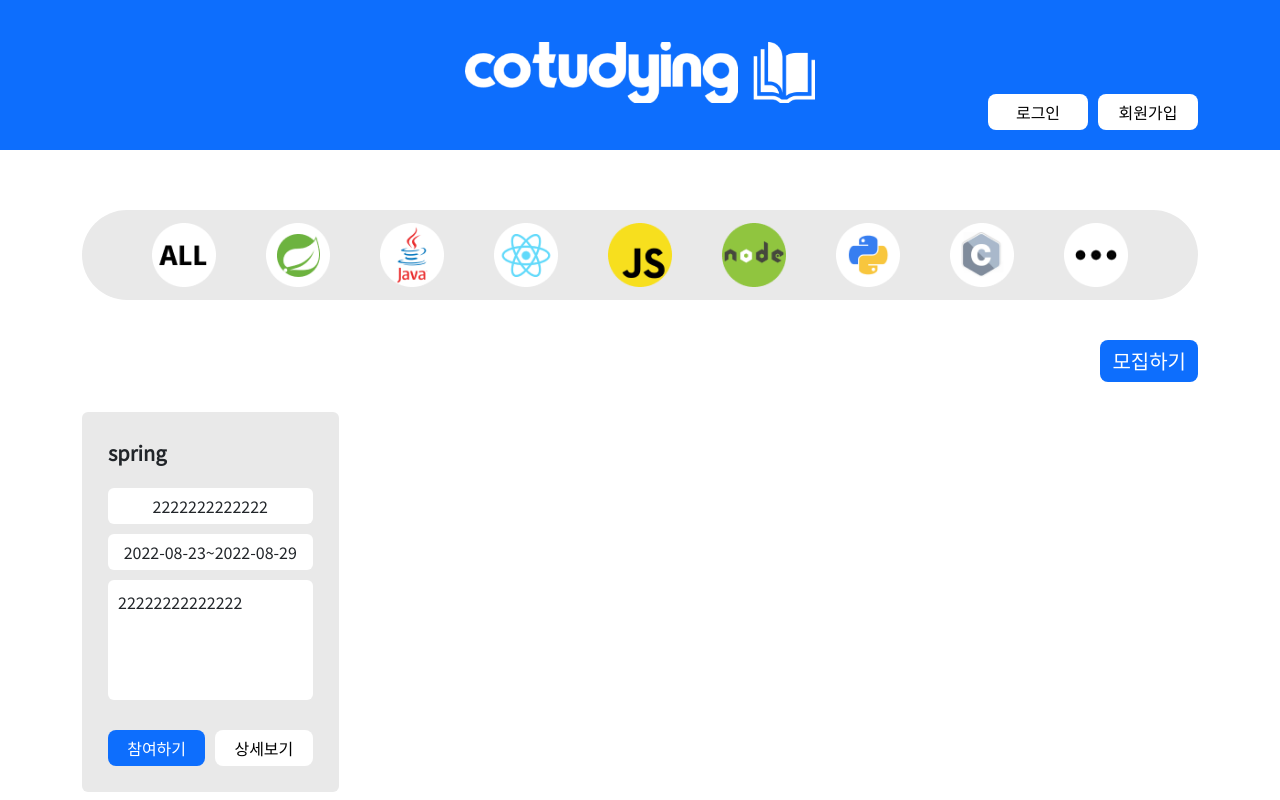
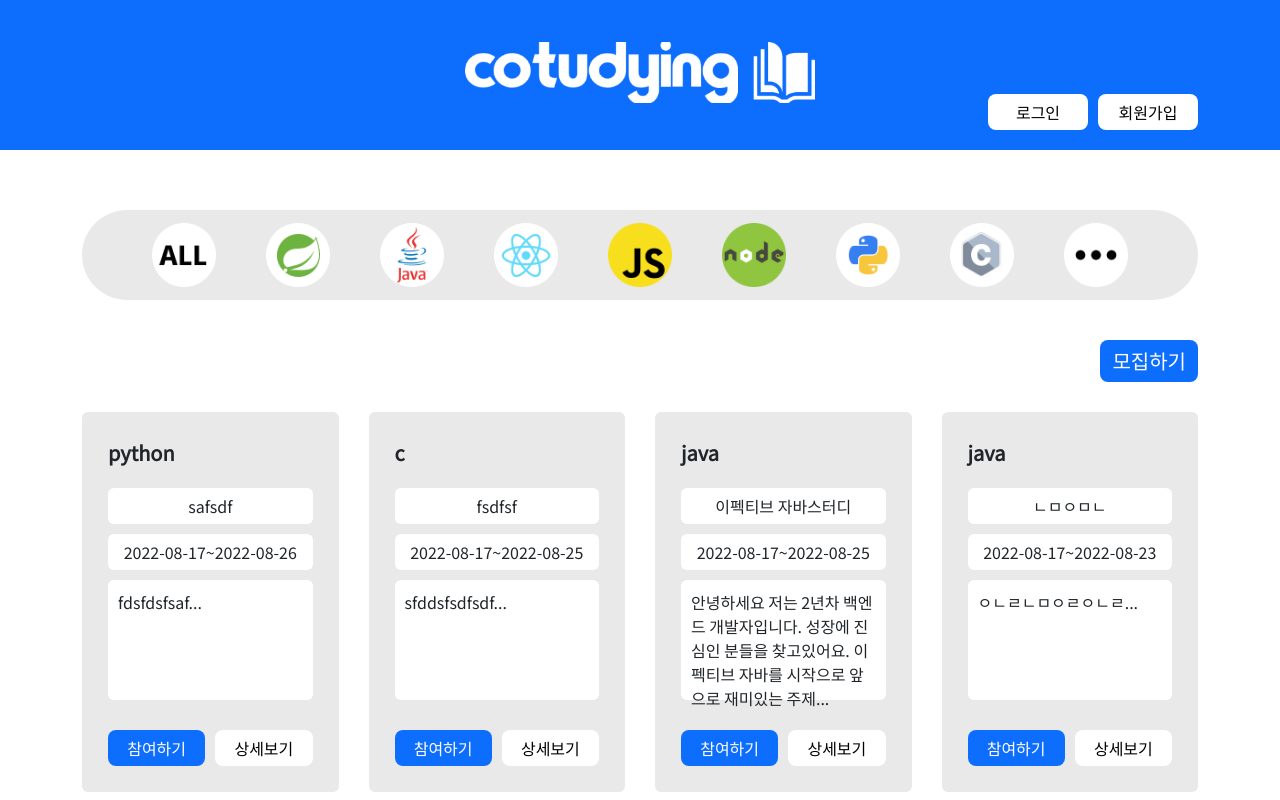
Before and after one commit to suzzeong/front-cotudying-project, a React (Create React App) app: page / in a window 1280 px wide. Shown: the top 800 px of the page. Built offline with nearby package versions, Linux system fonts and the light colour scheme; data requests are answered from the project's data file; a web font is replaced by a local one.

Commit message:
delete 작업 완료

```diff
--- a/db.json
+++ b/db.json
@@ -1,14 +1,64 @@
 {
   "cotudy": [
     {
-      "title": "2222222222222",
-      "num": "2",
-      "startDate": "2022-08-23T15:00:00.000Z",
-      "endDate": "2022-08-29T15:00:00.000Z",
-      "category": "spring",
-      "content": "22222222222222",
+      "title": "safsdf",
+      "num": "4",
+      "startDate": "2022-08-17T15:00:00.000Z",
+      "endDate": "2022-08-26T15:00:00.000Z",
+      "category": "python",
+      "content": "fdsfdsfsaf",
       "user": [],
       "id": 1
+    },
+    {
+      "title": "fsdfsf",
+      "num": "3",
+      "startDate": "2022-08-17T15:00:00.000Z",
+      "endDate": "2022-08-25T15:00:00.000Z",
+      "category": "c",
+      "content": "sfddsfsdfsdf",
+      "user": [],
+      "id": 2
+    },
+    {
+      "title": "이펙티브 자바스터디",
+      "num": "4",
+      "startDate": "2022-08-17T15:00:00.000Z",
+      "endDate": "2022-08-25T15:00:00.000Z",
+      "category": "java",
+      "content": "안녕하세요 저는 2년차 백엔드 개발자입니다. 성장에 진심인 분들을 찾고있어요. \n이펙티브 자바를 시작으로 앞으로 재미있는 주제들을 찾아서 계속 스터디를 이어나갈 계획입니다.\n저는 성장에 진심이에요! (Github)\n\n🔥스터디 목표\n 이펙티브 자바 뿌수기\n\n단순히 내용을 정리해서 발표하고 끝나지 않고,\n궁금했던 부분을 함께 토론하는 스터디를 지향합니다.\n\n📅일정\n9월 3일 ~ 12월 31일 (4달)\n매주 토요일 오전 11시..? (같이 정해요!)\n아이템 총 90개\n일주일 5 아이템 (평균 25페이지 정도)\n18주 (4달 정도)\n✍️ 진행 방식\n대략적인 스터디 진행은 아래와 같습니다.\n\n이펙티브 자바 서적 읽고 자유롭게 정리\n백기선님 강의 듣기(인프런 이펙티브 자바 완벽 공략 1부)https://media.giphy.com/media/3oKIPnAiaMCws8nOsE/giphy.gif\n발표 및 토론\n스터디 시작 전 논의할 내용\n\nGitHub Organization을 생성할 예정입니다 (ex. 진행했던 Repo)\nBranch 및 폴더 구조는 함께 논의 후 정해요!\nSlack 활용 및 Gitbook 적용도 논의해요. (ex. Gitbook 적용예시)\n🧑🏻‍💻 이런 분들을 모십니다\n성장에 진심인 분들 환영합니다 🙌\n\n자바에 대한 기본 지식 (실무 경험이 있으시면 더욱 좋습니다!)\n열심히 참여해주실 분\n4~6명 정도의 인원으로 궁금했던 점 위주의 발표 및 토론이 됐으면 좋겠어요.\n\n이펙티브 자바 스터디가 끝나면 이어서 Spring, Kotlin, Kafka, Redis, k8s 등 다양한 주제로 꾸준히 스터디하며 성장할 수 있는 분이면 더 좋습니다 :D\n\n🏠 장소\n투표를 통해서 결정하려고 합니다.\n저는 온라인 & 오프라인 병행하는 것도 좋을 것 같아요!",
+      "user": [],
+      "id": 4
+    },
+    {
+      "title": "ㄴㅁㅇㅁㄴ",
+      "num": "3",
+      "startDate": "2022-08-17T15:00:00.000Z",
+      "endDate": "2022-08-23T15:00:00.000Z",
+      "category": "java",
+      "content": "ㅇㄴㄹㄴㅁㅇㄹㅇㄴㄹ",
+      "user": [],
+      "id": 5
+    },
+    {
+      "title": "ㄴㅇㄹ",
+      "num": "3",
+      "startDate": "2022-08-18T15:00:00.000Z",
+      "endDate": "2022-08-25T15:00:00.000Z",
+      "category": "js",
+      "content": "ㄴㅇㄹㅇㄴㅁㄹㅇㄴㄻㄴ",
+      "user": [],
+      "id": 6
+    },
+    {
+      "title": "ㄴㅇㄹㄴㅇ",
+      "num": "3",
+      "startDate": "2022-08-17T15:00:00.000Z",
+      "endDate": "2022-08-24T15:00:00.000Z",
+      "category": "react",
+      "content": "안녕하세요 저는 2년차 백엔드 개발자입니다. 성장에 진심인 분들을 찾고있어요. \n이펙티브 자바를 시작으로 앞으로 재미있는 주제들을 찾아서 계속 스터디를 이어나갈 계획입니다.\n저는 성장에 진심이에요! (Github)\n\n🔥스터디 목표\n 이펙티브 자바 뿌수기\n\n단순히 내용을 정리해서 발표하고 끝나지 않고,\n궁금했던 부분을 함께 토론하는 스터디를 지향합니다.\n\n📅일정\n9월 3일 ~ 12월 31일 (4달)\n매주 토요일 오전 11시..? (같이 정해요!)\n아이템 총 90개\n일주일 5 아이템 (평균 25페이지 정도)\n18주 (4달 정도)\n✍️ 진행 방식\n대략적인 스터디 진행은 아래와 같습니다.\n\n이펙티브 자바 서적 읽고 자유롭게 정리\n백기선님 강의 듣기(인프런 이펙티브 자바 완벽 공략 1부)https://media.giphy.com/media/3oKIPnAiaMCws8nOsE/giphy.gif\n발표 및 토론\n스터디 시작 전 논의할 내용\n\nGitHub Organization을 생성할 예정입니다 (ex. 진행했던 Repo)\nBranch 및 폴더 구조는 함께 논의 후 정해요!\nSlack 활용 및 Gitbook 적용도 논의해요. (ex. Gitbook 적용예시)\n🧑🏻‍💻 이런 분들을 모십니다\n성장에 진심인 분들 환영합니다 🙌\n\n자바에 대한 기본 지식 (실무 경험이 있으시면 더욱 좋습니다!)\n열심히 참여해주실 분\n4~6명 정도의 인원으로 궁금했던 점 위주의 발표 및 토론이 됐으면 좋겠어요.\n\n이펙티브 자바 스터디가 끝나면 이어서 Spring, Kotlin, Kafka, Redis, k8s 등 다양한 주제로 꾸준히 스터디하며 성장할 수 있는 분이면 더 좋습니다 :D\n\n🏠 장소\n투표를 통해서 결정하려고 합니다.\n저는 온라인 & 오프라인 병행하는 것도 좋을 것 같아요!",
+      "user": [],
+      "id": 7
     }
   ],
   "user": [
--- a/src/components/Header.jsx
+++ b/src/components/Header.jsx
@@ -24,8 +24,6 @@ const Header = () => {
     const token = getCookie('ACCESS_TOKEN');
     if (token) setUser(jwt(token));
   }, []);
-
-  console.log(user);
 
   return (
     <StHeader>
--- a/src/components/StudyCard.jsx
+++ b/src/components/StudyCard.jsx
@@ -3,7 +3,7 @@ import { colors } from '../theme/theme';
 import CommonText from '../components/elements/CommonText';
 import CommonButton from '../components/elements/CommonButton';
 import { useState, useEffect } from 'react';
-import { useDispatch, useSelector } from "react-redux";
+import { useDispatch, useSelector } from 'react-redux';
 import { useNavigate } from 'react-router-dom';
 import { __getCotudy } from '../redux/modules/boardSlice';
 
@@ -12,10 +12,10 @@ const StudyCard = ({ data }) => {
   const [isFull, setIsFull] = useState(false);
   const navigate = useNavigate();
   const dispatch = useDispatch();
-  const dateStart=startDate.substr(0, 10);
-  const dateEnd=endDate.substr(0, 10);
+  const dateStart = startDate.substr(0, 10);
+  const dateEnd = endDate.substr(0, 10);
 
-  console.log(data.id)
+  // console.log(data.id)
   // console.log(user.length)
   // console.log(data.title)
 
@@ -36,8 +36,10 @@ const StudyCard = ({ data }) => {
           )} */}
       </StTextGroup>
       <StBox>{title}</StBox>
-        <StBox>{dateStart}~{dateEnd}</StBox>
-        <StContentBox>{content}</StContentBox>
+      <StBox>
+        {dateStart}~{dateEnd}
+      </StBox>
+      <StContentBox>{`${content.substr(0, 70)}...`}</StContentBox>
       <StButtonGroup>
         <CommonButton text='참여하기' />
         {/* 로그인x -> 모든 버튼 참여하기로, 클릭시 로그인창 */}
@@ -84,13 +86,8 @@ const StContentBox = styled.div`
   height: 120px;
   padding: 10px;
   border-radius: 6px;
-  text-overflow: ellipsis;
-  overflow: hidden;
-  /* white-space: nowrap; */
-  display: -webkit-box;
-  -webkit-line-clamp: 4;
-  -webkit-box-orient: vertical;
 `;
+
 const StButtonGroup = styled.div`
   display: flex;
   align-items: center;
--- a/src/components/StudyForm.jsx
+++ b/src/components/StudyForm.jsx
@@ -31,9 +31,8 @@ const StudyForm = () => {
     endDate: endDate,
     category: category,
     content: content,
-    user: user
-  }
-
+    user: user,
+  };
 
   // console.log(startDate, endDate);
   // const { id, category, title, content, startDate, endDate, user, num } = data;
@@ -55,9 +54,9 @@ const StudyForm = () => {
 
   const onSubmithandler = (e) => {
     e.preventDefault();
-      dispatch(__postCotudy(cotudying))
+    dispatch(__postCotudy(cotudying));
     navigate(-1);
-    }
+  };
   // console.log(title)
 
   return (
@@ -78,7 +77,7 @@ const StudyForm = () => {
               ht='100%'
               name='모집 인원'
               value={num}
-              values={[1, 2, 3, 4]}
+              values={[2, 3, 4]}
               onChange={(e) => {
                 setNum(e.target.value);
               }}
@@ -127,10 +126,11 @@ const StudyForm = () => {
 
         <StTextBlock>
           <CommonTextarea
-            rows='3'
-            cols='30'
             placeholder='내용'
             value={content}
+            cols='200'
+            width='100%'
+            height='250px'
             onChange={(e) => {
               setContent(e.target.value);
             }}
--- a/src/components/StudyInfo.jsx
+++ b/src/components/StudyInfo.jsx
@@ -15,11 +15,11 @@ const StudyInfo = () => {
 
   const navigate = useNavigate();
   const dispatch = useDispatch();
+  const param = useParams();
   const data = useSelector((state) => state.cotudy.cotudy);
   const { id, category, title, content, startDate, endDate, user, num } = data;
-  const param = useParams();
   const datas = data.find((data) => data.id === parseInt(param.id));
-  console.log(datas)
+
   // console.log(datas.startDate)
 
   const dateStart = datas.startDate.substr(0, 10);
@@ -30,8 +30,6 @@ const StudyInfo = () => {
   }, [dispatch]);
 
   const onClickDeleteBtnHandler = (e) => {
-    // e.stopPropagation();
-    // window.confirm("삭제하시겠습니까?")
     dispatch(__deleteCotudy(datas.id));
     navigate('/');
   };
@@ -85,8 +83,7 @@ const StudyInfo = () => {
             text='삭제하기'
             onClick={onClickDeleteBtnHandler}
             margin='0 0 0 10px'
-          >
-          </CommonButton>
+          ></CommonButton>
           <CommonButton
             bgcolor={colors.primary}
             fontcolor={colors.white}
@@ -109,7 +106,16 @@ const StudyInfo = () => {
           {/* {datas.startDate} ~ {datas.endDate} */}
           {dateStart} ~ {dateEnd}
         </Infocontent>
-        <Infocontent>{datas.content}</Infocontent>
+        <Infocontent>
+          {datas.content.split('\n').map((line) => {
+            return (
+              <>
+                {line}
+                <br />
+              </>
+            );
+          })}
+        </Infocontent>
       </InfoContainer>
     </StInfo>
   );
--- a/src/components/elements/CommonTextarea.jsx
+++ b/src/components/elements/CommonTextarea.jsx
@@ -9,11 +9,15 @@ const CommonTextarea = ({
   value,
   onChange,
   placeholder,
+  width,
+  height,
 }) => {
   return (
     <StLabel controlId='floatingTextarea2'>
       <StTextarea
         as='textarea'
+        width={width}
+        height={height}
         rows={rows}
         wrap='hard'
         cols={cols}
--- a/src/redux/modules/userSlice.js
+++ b/src/redux/modules/userSlice.js
@@ -39,12 +39,12 @@ const initialState = {
 };
 
 export const userSlice = createSlice({
-  name: 'user',
+  name: 'users',
   initialState,
-  reducer: {
-    // getUser: (state, action) => {
-    //   action.payload {}
-    // }
+  reducers: {
+    getUser: (state, action) => {
+      state.user.userToken = getCookie('ACCESS_TOKEN');
+    },
   },
   extraReducers: {
     [__loginUser.pending]: (state) => {
@@ -72,4 +72,5 @@ export const userSlice = createSlice({
   },
 });
 
+export const { getUser } = userSlice.actions;
 export default userSlice.reducer;
--- /dev/null
+++ b/src/shared/ScrollToTop.jsx
@@ -0,0 +1,13 @@
+import { useEffect } from 'react';
+import { useLocation } from 'react-router';
+
+const ScrollToTop = (props) => {
+  const location = useLocation();
+  useEffect(() => {
+    window.scrollTo(0, 0);
+  }, [location]);
+
+  return <>{props.children}</>;
+};
+
+export default ScrollToTop;
```
Also changed, not shown: src/shared/Router.js (+18 -4 lines). Lines whose indentation alone changed are shown as unchanged.
